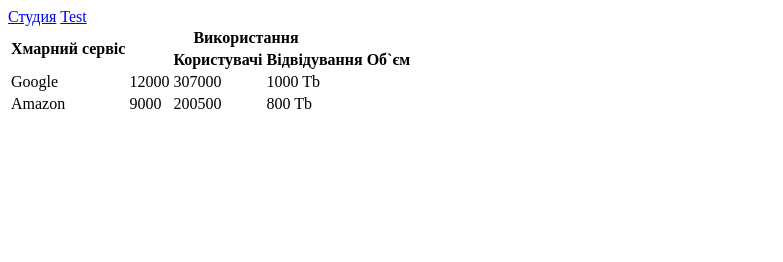
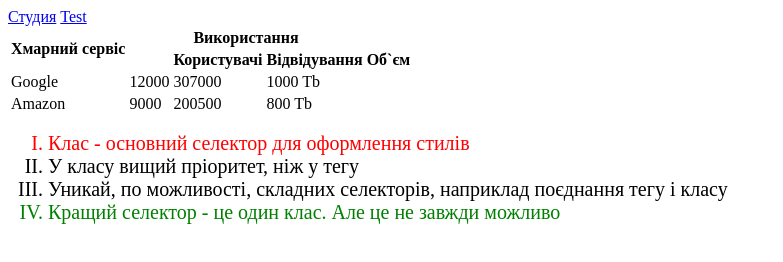
Before and after one commit to LikeNikolai/demo-project, a plain HTML site: page table.html in a window 1280 px wide. Shown: the whole page, without its empty margins (0-783 px from the left). Drawn offline with Linux system fonts and the light colour scheme.

Commit message:
some changes

```diff
--- a/styles.css
+++ b/styles.css
@@ -1,9 +1,19 @@
-body{
-    background-color: darkred;
+.par {
+  background-color: antiquewhite;
 }
-.par{
-    background-color: antiquewhite;
+.new-par {
+  background-color: blue;
 }
-.new-par{
-    background-color:blue;
+
+.common-rule {
+  list-style: upper-roman;
+  font-size: 20px;
 }
+
+.last-rule {
+  color: green;
+}
+
+.first-rule {
+  color: red;
+}
--- a/table.html
+++ b/table.html
@@ -5,6 +5,7 @@
     <meta http-equiv="X-UA-Compatible" content="IE=edge" />
     <meta name="viewport" content="width=device-width, initial-scale=1.0" />
     <title>Document</title>
+    <link rel="stylesheet" href="styles.css" />
   </head>
   <body>
     <a href="./index.html">Студия</a>
@@ -40,5 +41,19 @@
         </tr>
       </tbody>
     </table>
+
+    <ol class="rules">
+      <li class="common-rule first-rule">
+        Клас - основний селектор для оформлення стилів
+      </li>
+      <li class="common-rule">У класу вищий пріоритет, ніж у тегу</li>
+      <li class="common-rule">
+        Уникай, по можливості, складних селекторів, наприклад поєднання тегу і
+        класу
+      </li>
+      <li class="common-rule last-rule">
+        Кращий селектор - це один клас. Але це не завжди можливо
+      </li>
+    </ol>
   </body>
 </html>
```
